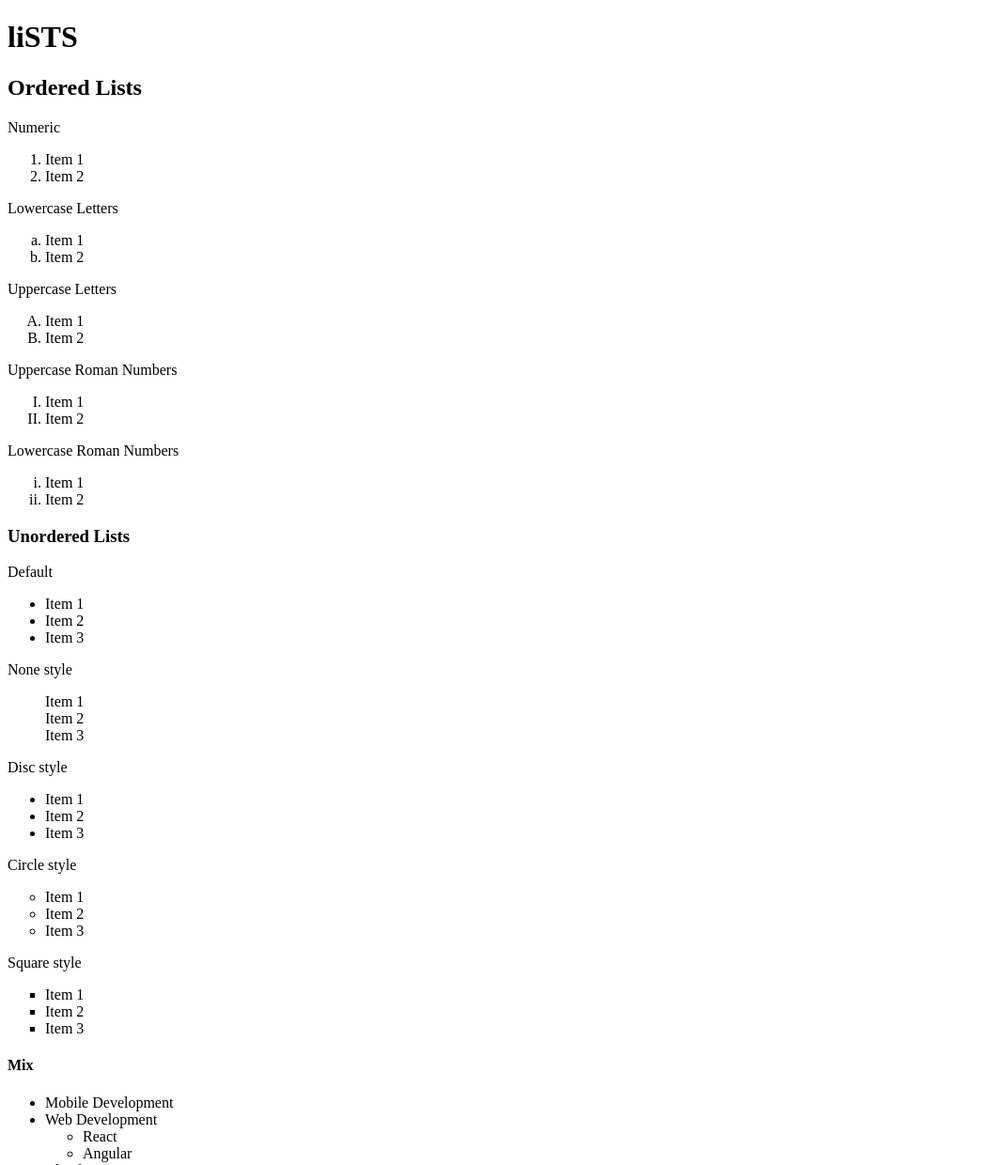
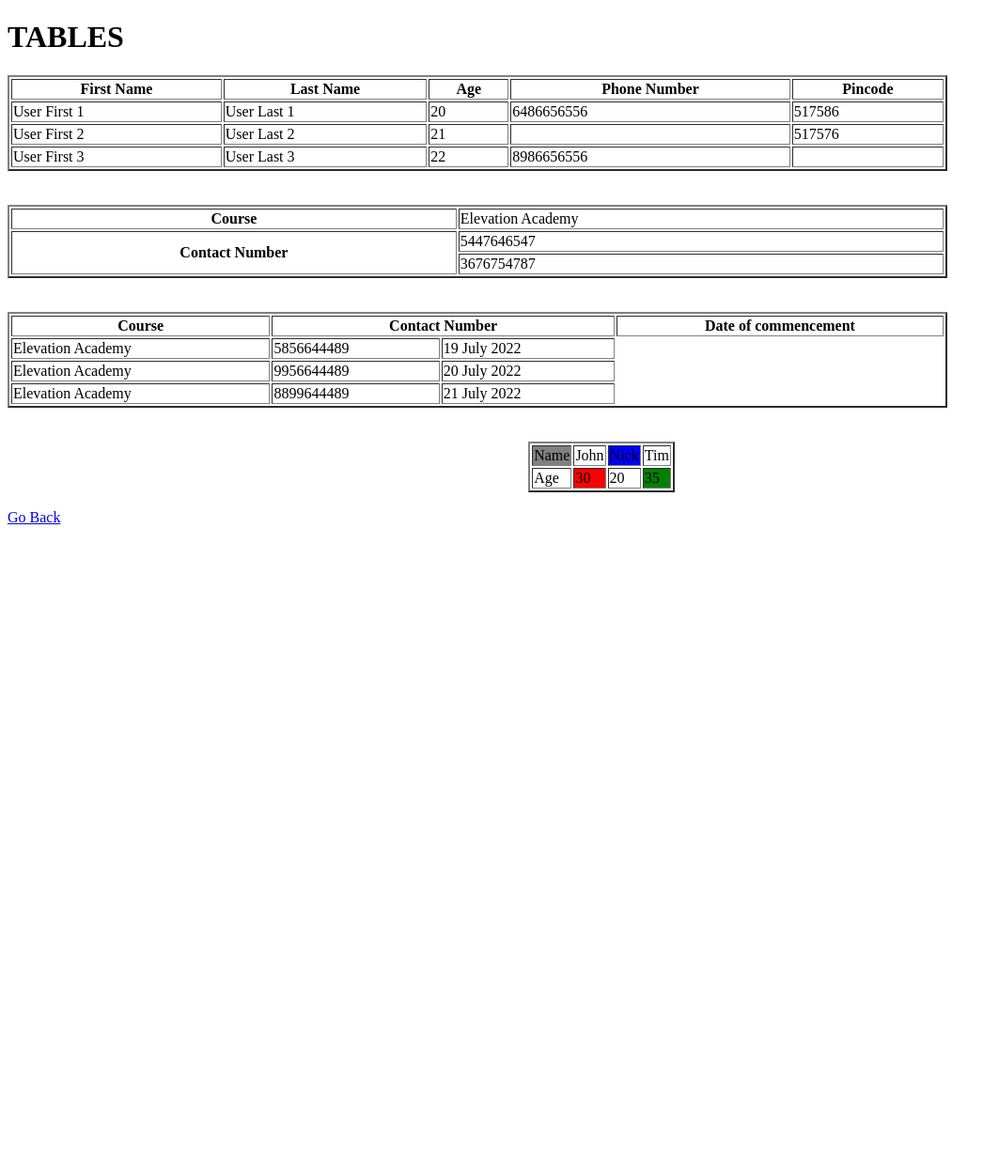
Before and after one commit to venkatesh-82477/venkatesh, a plain HTML site: page index2.html in a window 1280 px wide. Shown: the top 1240 px of the page at 94% size, without its empty margins (0-1063 px from the left). After the commit the page ends 800 px from the top, so only its background shows below. Drawn offline with Linux system fonts and the light colour scheme.

Commit message:
Add files via upload

```diff
--- a/index2.html
+++ b/index2.html
@@ -4,78 +4,89 @@
     <meta charset="UTF-8">
     <meta http-equiv="X-UA-Compatible" content="IE=edge">
     <meta name="viewport" content="width=device-width, initial-scale=1.0">
-    <title>HTML ASSESSMENT 1</title>
+    <title>Document</title>
 </head>
 <body>
-    <h1>liSTS</h1>
-    <h2>Ordered Lists</h2>
-    <p>Numeric</p>
-    <ol type="1">
-        <li>Item 1</li>
-        <li>Item 2</li>
-    </ol>
-    <p>Lowercase Letters</p>
-    <ol type="a">
-        <li>Item 1</li>
-        <li>Item 2</li>
-    </ol>
-    <p>Uppercase Letters</p>
-    <ol type="A">
-        <li>Item 1</li>
-        <li>Item 2</li>
-    </ol>
-    <p>Uppercase Roman Numbers</p>
-    <ol type="I">
-        <li>Item 1</li>
-        <li>Item 2</li>
-    </ol>
-    <p>Lowercase Roman Numbers</p>
-    <ol type="i">
-        <li>Item 1</li>
-        <li>Item 2</li>
-    </ol>
-    <h3>Unordered Lists</h3>
-    <p>Default</p>
-    <ul>
-        <li>Item 1</li>
-        <li>Item 2</li>
-        <li>Item 3</li>
-    </ul>
-    <p>None style</p>
-    <ul type="none">
-        <li>Item 1</li>
-        <li>Item 2</li>
-        <li>Item 3</li>
-    </ul>
-    <p>Disc style</p>
-    <ul type="disc">
-        <li>Item 1</li>
-        <li>Item 2</li>
-        <li>Item 3</li>
-    </ul>
-    <p>Circle style</p>
-    <ul type="circle">
-        <li>Item 1</li>
-        <li>Item 2</li>
-        <li>Item 3</li>
-    </ul>
-    <p>Square style</p>
-    <ul type="square">
-        <li>Item 1</li>
-        <li>Item 2</li>
-        <li>Item 3</li>
-    </ul>
-    <h4>Mix</h4>
-    <ul>
-        <li>Mobile Development</li>
-        <li>Web Development
-            <ul>
-                <li>React</li>
-                <li>Angular</li>
-            </ul>
-        </li>
-        <li>Cloud Service</li>
-    </ul>
-    <a href="index.html">Go Back</a>
+    <h1>TABLES</h1>
+    <table border="2px solid" width="1000">
+        <tr>
+            <th>First Name</th>
+            <th>Last Name</th>
+            <th>Age</th>
+            <th>Phone Number</th>
+            <th>Pincode</th>
+        </tr>
+        <tr>
+            <td>User First 1</td>
+            <td>User Last 1</td>
+            <td>20</td>
+            <td>6486656556</td>
+            <td>517586</td>
+        </tr>
+        <tr>
+            <td>User First 2</td>
+            <td>User Last 2</td>
+            <td>21</td>
+            <td></td>
+            <td>517576</td>
+        </tr>
+        <tr>
+            <td>User First 3</td>
+            <td>User Last 3</td>
+            <td>22</td>
+            <td>8986656556</td>
+            <td></td>
+        </tr>
+        </table><br><br>
+        <table border="2px solid" width="1000">
+            <tr>
+                <th>Course</th>
+                <td>Elevation Academy</td>
+            </tr>
+            <tr>
+                <th rowspan="2">Contact Number</th>
+                <td>5447646547</td>
+            </tr>
+            <tr>
+                <td>3676754787</td>
+            </tr>
+        </table><br><br>
+        <table border="2px solid" width="1000">
+            <tr>
+                <th>Course</th>
+                <th colspan="2">Contact Number</th>
+                <th>Date of commencement</th>
+            </tr>
+            <tr>
+                <td>Elevation Academy</td>
+                <td>5856644489</td>
+                <td>19 July 2022</td>
+            </tr>
+            <tr>
+                <td>Elevation Academy</td>
+                <td>9956644489</td>
+                <td>20 July 2022</td>
+            </tr>
+            <tr>
+                <td>Elevation Academy</td>
+                <td>8899644489</td>
+                <td>21 July 2022</td>
+            </tr>
+        </table><br><br>
+        <table border="2px solid" align="center">
+            <tr>
+                <td bgcolor="grey">Name</th>
+                <td>John</td>
+                <td bgcolor="blue">Nick</td>
+                <td>Tim</td>
+            </tr>
+            <tr>
+                <td>Age</td>
+                <td bgcolor="red">30</td>
+                <td>20</td>
+                <td bgcolor="green">35</td>
+            </tr>
+        </table><br>
+        <a href="index.html">Go Back</a>
 </body>
 </html>
```
Also changed, not shown: index.html (+29 -23 lines), testing.html (added, +12 -0 lines).
